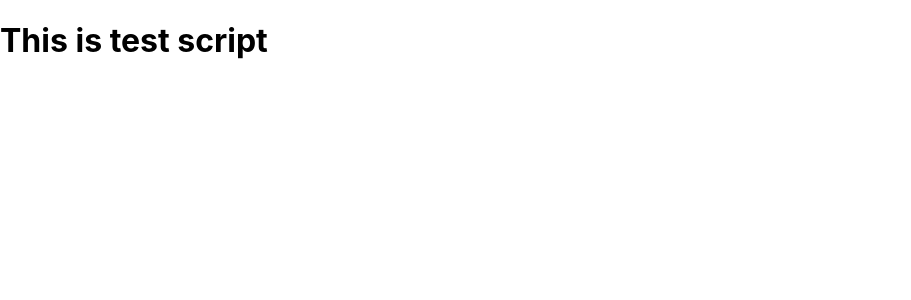
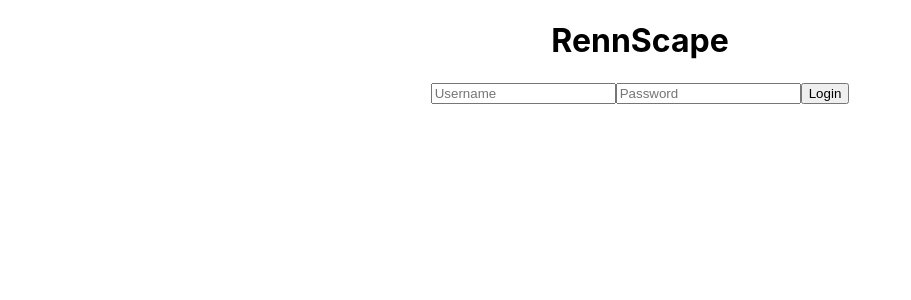
Before and after one commit to logantner/revature-rennscape, a React (Create React App) app: page /login in a window 1280 px wide. Shown: the top 300 px of the page, without its empty margins (0-911 px from the left). Built offline with nearby package versions, Linux system fonts and the light colour scheme.

Commit message:
Added minimal login router functionality

```diff
--- a/package.json
+++ b/package.json
@@ -8,6 +8,7 @@
     "@testing-library/user-event": "^7.2.1",
     "react": "^16.13.1",
     "react-dom": "^16.13.1",
+    "react-router-dom": "^5.2.0",
     "react-scripts": "3.4.1"
   },
   "scripts": {
--- a/src/App.js
+++ b/src/App.js
@@ -1,10 +1,19 @@
 import React from 'react';
+import { BrowserRouter as Router, Route, Switch } from "react-router-dom";
 import './App.css';
+import LoginForm from './components/authorization/auth-form'
 
 function App() {
   return (
-    <div>
-      <h1>This is test script</h1>
+    <div className="App container">
+      <h1>RennScape</h1>
+      <Router>
+        <Switch>
+        <Route path="/login">
+          <LoginForm></LoginForm>
+        </Route>
+        </Switch>
+      </Router>
     </div>
   );
 }
--- /dev/null
+++ b/src/components/authorization/auth-form.js
@@ -0,0 +1,11 @@
+import React from 'react';
+
+export default function LoginForm() {
+    return (
+        <form>
+            <input type="text" placeholder={`Username`} />
+            <input type="text" placeholder={`Password`} />
+            <button className="btn btn-primary">Login</button>
+        </form>
+    );
+}
```
Also changed, not shown: 2 other files (tests, documents, lock files or other folders).
